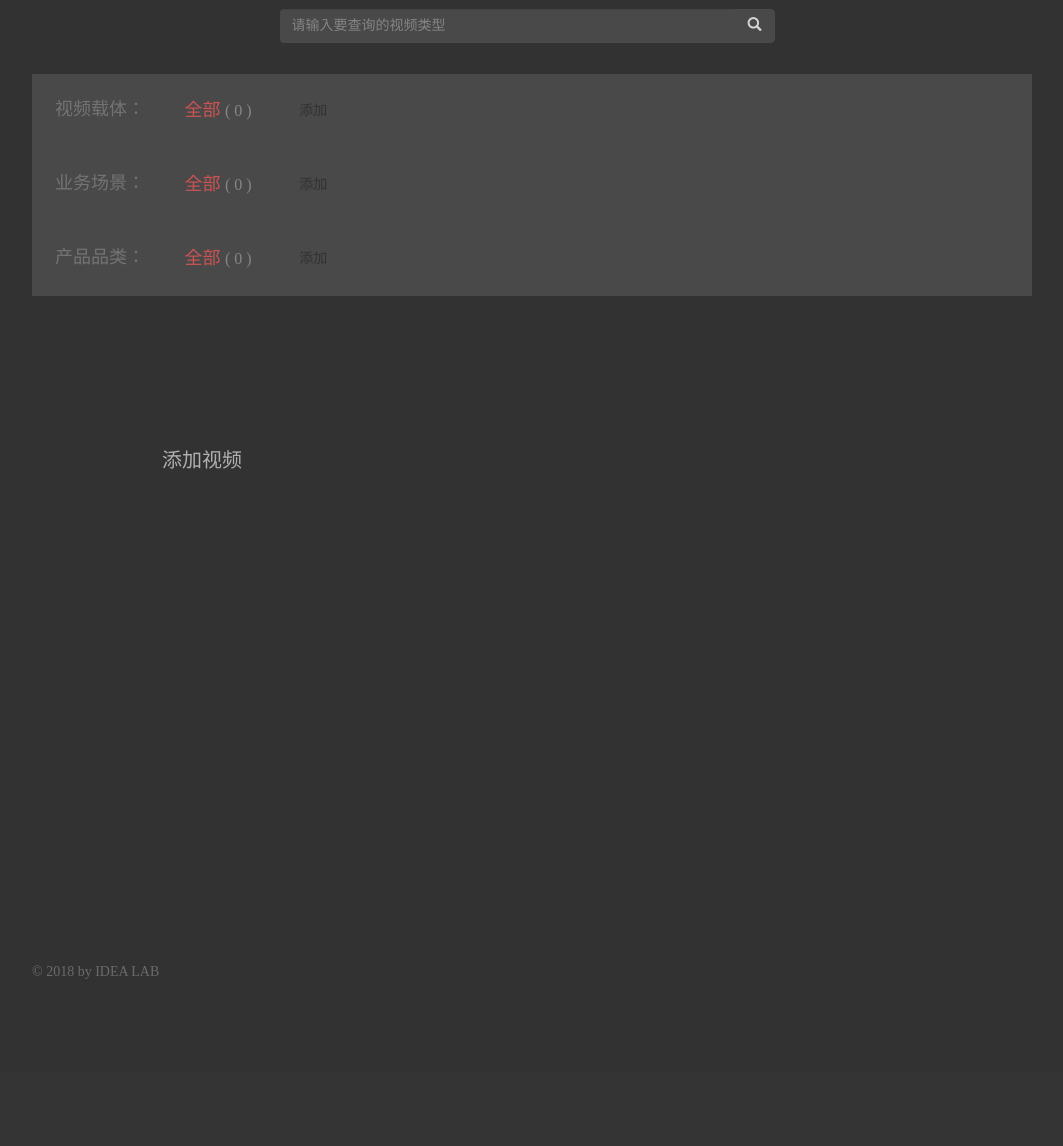
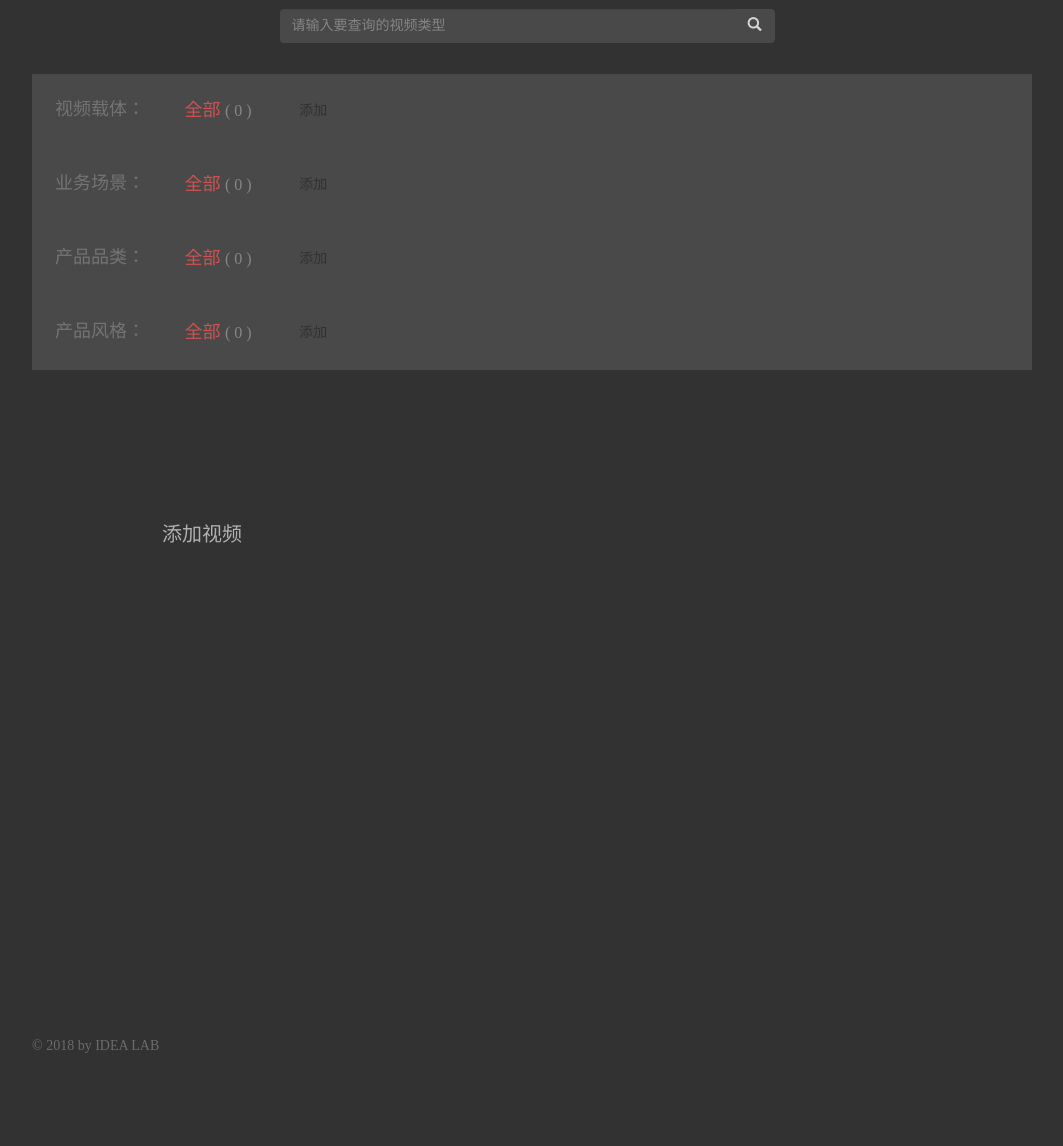
Before and after one commit to freedommay/videodb, a Django app: page /videodatabase/ in a window 1280 px wide. Shown: the part 200-1346 px from the top of the page, without its empty margins (113-1176 px from the left). Before the commit the page ends 1179 px from the top, so only its background shows below. Run offline with Django 3.2, Linux system fonts and the light colour scheme; data that the repository does not hold is empty; some libraries are stand-ins or nearby versions.

Commit message:
添加产品风格标签

```diff
--- a/templates/videodatabase/detail.html
+++ b/templates/videodatabase/detail.html
@@ -47,6 +47,12 @@
                                     <span class="label label-default jelly">产品品类</span>
                                     <span class="fonts">
                                 {{ video.productCategory.name }}
+                            </span>
+                                </li>
+                                <li>
+                                    <span class="label label-default jelly">产品风格</span>
+                                    <span class="fonts">
+                                {{ video.style.name }}
                             </span>
                                 </li>
                                 <li>
--- a/templates/videodatabase/home.html
+++ b/templates/videodatabase/home.html
@@ -83,6 +83,22 @@
                     {% endfor %}
                     <button class="btn btn-default" style="margin-left: 30px" data-toggle="modal"
                             data-target="#addModal3">添加
+                    </button>
+                </h4>
+            </div>
+
+             <div class="container">
+                <h4 class="title_style" style="padding-left: 18px;padding-top: 10px;padding-bottom: 10px;color: #858484;">产品风格：
+                    <a href="{% url 'home' %}">
+                    <span style="padding-left:35px; color: #f25c5c;">全部 <span
+                            style="font-size: 16px; color: #9B9B9B;">( {{ total_amount }} )</span></span> </a>
+                    {% for s in style %}
+                        <a href="{% url 'search_style' s.id %}">
+                        <span style="padding-left:35px; color: #9B9B9B;">{{ s.name }}<span
+                                style="font-size: 16px; color: #9B9B9B;">( {{ s.editedvideo_set.count }} )</span></span></a>
+                    {% endfor %}
+                    <button class="btn btn-default" style="margin-left: 30px" data-toggle="modal"
+                            data-target="#addModal4">添加
                     </button>
                 </h4>
             </div>
@@ -246,6 +262,33 @@
             </div>
         </div>
     </div>
+    <div class="modal fade" id="addModal4" tabindex="-1" role="dialog" aria-labelledby="addModalLabel4"
+         aria-hidden="true">
+        <div class="modal-dialog" role="document">
+            <div class="modal-content">
+                <div class="modal-header">
+                    <h5 class="modal-title" id="addModalLabel">添加产品风格字段</h5>
+                    <button type="button" class="close" data-dismiss="modal" aria-label="Close">
+                        <span aria-hidden="true">&times;</span>
+                    </button>
+                </div>
+                <form action="{% url 'add_style' %}" method="post">
+                    {% csrf_token %}
+
+                    <div class="modal-body">
+                        <div class="form-group">
+                            <input type="text" class="form-control" name="style_name" id="style_name"
+                                   placeholder="字段名称">
+                        </div>
+                    </div>
+                    <div class="modal-footer">
+                        <button type="button" class="btn btn-secondary" data-dismiss="modal">关闭</button>
+                        <button type="submit" class="btn btn-primary">确定</button>
+                    </div>
+                </form>
+            </div>
+        </div>
+    </div>
     </body>
     </html>
 {% endblock contents %}
--- a/videodatabase/urls.py
+++ b/videodatabase/urls.py
@@ -13,9 +13,11 @@ urlpatterns = [
     path('container/<int:container_id>/', views.search_container, name='search_container'),
     path('scenes/<int:scenes_id>/', views.search_scenes, name='search_scenes'),
     path('category/<int:category_id>', views.search_category, name='search_category'),
+    path('style/<int:style_id>', views.search_style, name='search_style'),
     path('add_container/', views.add_container, name='add_container'),
     path('add_scenes/', views.add_scenes, name='add_scenes'),
     path('add_product_category/', views.add_product_category, name='add_product_category'),
+    path('add_style/', views.add_style, name='add_style'),
     path('autoEdit/', views.auto_edit, name="autoEdit"),
     path('save_clip/', views.save_clip, name='save_clip'),
     path('contact/', views.contact, name='contact'),
--- a/videodatabase/views.py
+++ b/videodatabase/views.py
@@ -9,7 +9,7 @@ from moviepy.editor import VideoFileClip
 
 from videodb import settings
 from . import videoEdit
-from .models import EditedVideo, Clip, Container, Scenes, ProductCategory
+from .models import EditedVideo, Clip, Container, Scenes, ProductCategory, Style
 from .video import GeneratedEditedVideo
 from .shotelement import GeneratedShotElement
 
@@ -33,11 +33,13 @@ def get_context(request):
     container = Container.objects.all()
     scenes = Scenes.objects.all()
     product_category = ProductCategory.objects.all()
+    style = Style.objects.all()
     context = {
         'total_amount': total_amount,
         'container': container,
         'scenes': scenes,
-        'product_category': product_category
+        'product_category': product_category,
+        'style': style
     }
     return context
 
@@ -47,20 +49,24 @@ def upload(request):
     container = Container.objects.all()
     scenes = Scenes.objects.all()
     product_category = ProductCategory.objects.all()
+    style = Style.objects.all()
     context = {
         'container': container,
         'scenes': scenes,
-        'product_category': product_category
+        'product_category': product_category,
+        'style': style
     }
     return render(request, 'videodatabase/upload.html', context)
 
 
 def analysis_video(request):
+    """分析视频函数"""
     video = get_video(request)
     return HttpResponseRedirect(reverse('detail', args=(video.id,)))
 
 
 def get_video(request):
+    """获取上传的视频及标签"""
     if request.method == 'POST':
         name = request.FILES['video'].name
         name = name.split('.')[0]
@@ -75,6 +81,8 @@ def get_video(request):
         editedvideo.scenes = Scenes.objects.get(id=scenes_id)
         product_category_id = request.POST.get('select3')
         editedvideo.productCategory = ProductCategory.objects.get(id=product_category_id)
+        style_id = request.POST.get('select4')
+        editedvideo.style = Style.objects.get(id=style_id)
         editedvideo.save()
         path = editedvideo.url.path
         clip = VideoFileClip(path)  # 获取视频时长
@@ -117,6 +125,15 @@ def add_product_category(request):
         name = request.POST.get('category_name')
         product_category = ProductCategory(name=name)
         product_category.save()
+        return HttpResponseRedirect(reverse('home'))
+
+
+def add_style(request):
+    """管理员增添产品风格字段"""
+    if request.method == 'POST':
+        name = request.POST.get('style_name')
+        style = Style(name=name)
+        style.save()
         return HttpResponseRedirect(reverse('home'))
 
 
@@ -201,8 +218,6 @@ def search(request):
     """在搜索框搜索视频"""
     global search_list
     condition = request.GET.get("video")
-    if condition == '':
-        return render(request, 'videodatabase/home.html')
     search_list = None
     while True:
         search_list = EditedVideo.objects.filter(container__name=condition).order_by('-id')
@@ -212,6 +227,9 @@ def search(request):
         if search_list.count() > 0:
             break
         search_list = EditedVideo.objects.filter(productCategory__name=condition).order_by('-id')
+        if search_list.count() > 0:
+            break
+        search_list = EditedVideo.objects.filter(style__name=condition).order_by('-id')
         break
     if search_list is not None:
         search_videos = paginate(request, search_list)
@@ -243,6 +261,15 @@ def search_scenes(request, scenes_id):
 def search_category(request, category_id):
     """点击产品品类链接搜索视频"""
     result = EditedVideo.objects.filter(productCategory=category_id).order_by('-id')
+    search_videos = paginate(request, result)
+    context = get_context(request)
+    context['videos'] = search_videos
+    return render(request, 'videodatabase/home.html', context)
+
+
+def search_style(request, style_id):
+    """点击产品风格链接搜索视频"""
+    result = EditedVideo.objects.filter(style=style_id).order_by('-id')
     search_videos = paginate(request, result)
     context = get_context(request)
     context['videos'] = search_videos
--- a/videodb/settings.py
+++ b/videodb/settings.py
@@ -75,7 +75,7 @@ WSGI_APPLICATION = 'videodb.wsgi.application'
 DATABASES = {
     'default': {
         'ENGINE': 'django.db.backends.mysql',
-        'NAME': 'videodb',
+        'NAME': 'video',
         'USER': 'root',
         'PASSWORD': 'Admin123',
         'HOST': 'localhost',
```
Also changed, not shown: templates/videodatabase/upload.html (+16 -0 lines), videodatabase/models.py (+9 -1 lines).
